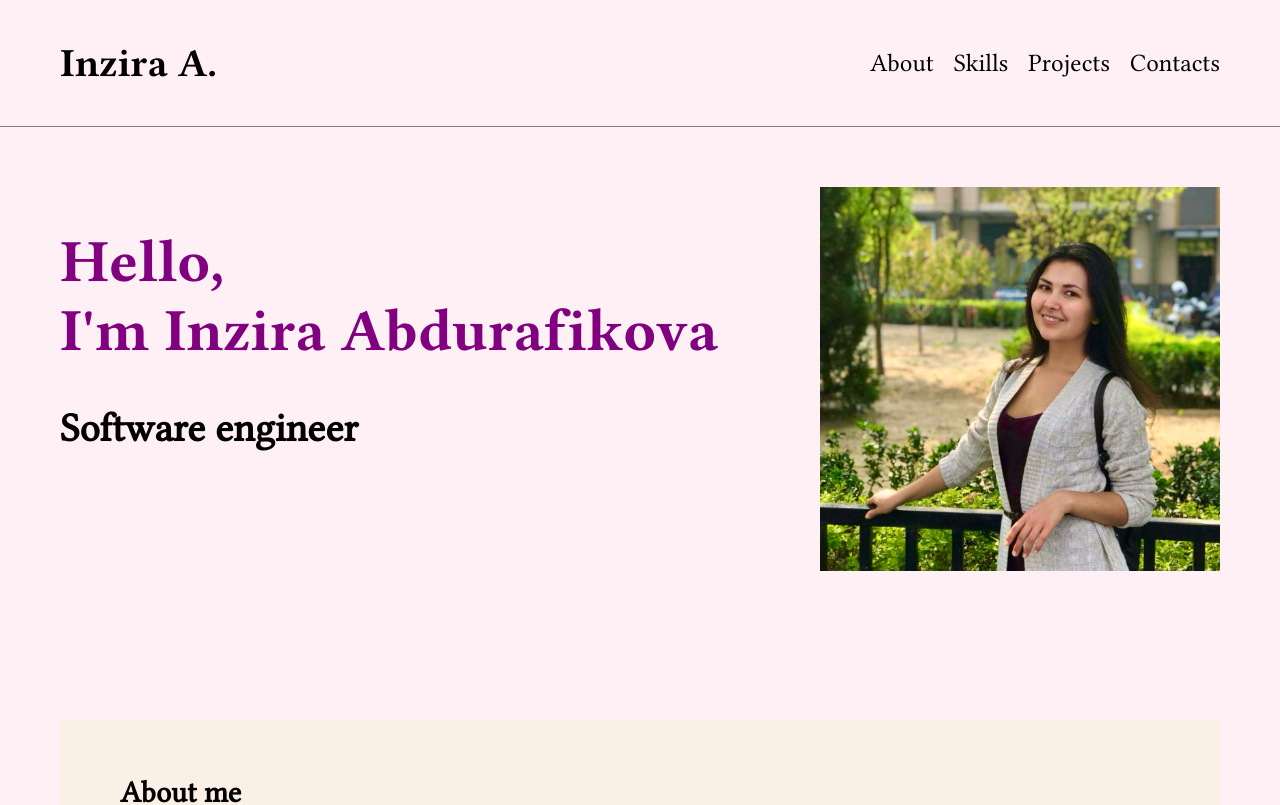
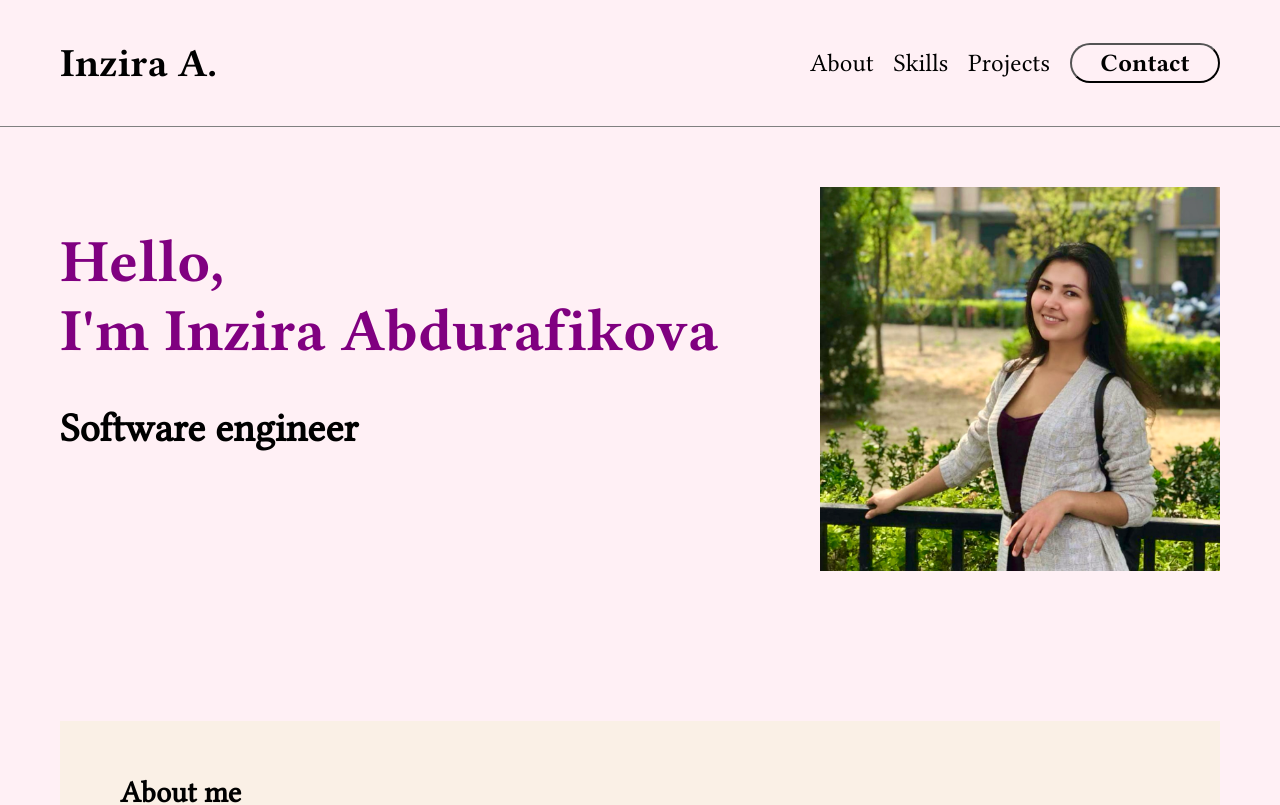
Before and after one commit to Inzira117/My-website, a React (Vite) app: page / in a window 1280 px wide. Shown: the top 805 px of the page. Built offline with nearby package versions, Linux system fonts and the light colour scheme.

Commit message:
Set up routing

```diff
--- a/package.json
+++ b/package.json
@@ -11,7 +11,8 @@
   },
   "dependencies": {
     "react": "^19.1.0",
-    "react-dom": "^19.1.0"
+    "react-dom": "^19.1.0",
+    "react-router-dom": "^7.8.1"
   },
   "devDependencies": {
     "@eslint/js": "^9.30.1",
--- a/src/components/App/App.jsx
+++ b/src/components/App/App.jsx
@@ -1,3 +1,4 @@
+import { BrowserRouter as Router, Routes, Route } from "react-router-dom";
 import "./App.css";
 import Header from "../Header/Header";
 import Footer from "../Footer/Footer";
@@ -5,13 +6,13 @@ import Main from "../Main/Main";
 
 function App() {
   return (
-    <>
+    <Router>
       <div className="page">
         <Header />
         <Main />
         <Footer />
       </div>
-    </>
+    </Router>
   );
 }
 
--- a/src/components/Header/Header.css
+++ b/src/components/Header/Header.css
@@ -5,12 +5,18 @@
   justify-content: space-between;
   align-items: center;
   border-bottom: 1px solid gray;
+  position: sticky;
+  top: 0;
+  z-index: 1000;
+  background: lavenderblush;
 }
 
 .header__logo {
   font-family: "LibertinusSerif-Bold";
   font-size: 40px;
   font-weight: bold;
+  text-decoration: none;
+  color: black;
 }
 
 .header__logo:hover {
@@ -21,6 +27,7 @@
 .header__nav {
   list-style: none;
   display: flex;
+  align-items: center;
   gap: 20px;
 }
 
@@ -37,3 +44,18 @@
   color: gray;
   transform: scale(1.1);
 }
+
+.header__button {
+  width: 150px;
+  height: 40px;
+  border-radius: 100px;
+  background-color: transparent;
+  font-family: "LibertinusSerif-Bold";
+  font-size: 25px;
+  cursor: pointer;
+}
+
+.header__button:hover {
+  background-color: gray;
+  transform: scale(1.1);
+}
--- a/src/components/Header/Header.jsx
+++ b/src/components/Header/Header.jsx
@@ -1,9 +1,12 @@
 import "./Header.css";
+import { Link } from "react-router-dom";
 
 export default function Header() {
   return (
     <header className="header">
-      <div className="header__logo">Inzira A.</div>
+      <a href="/" className="header__logo">
+        Inzira A.
+      </a>
       <nav className="header__nav">
         <a href="#about" className="header__nav-link">
           About
@@ -14,9 +17,8 @@ export default function Header() {
         <a href="#projects" className="header__nav-link">
           Projects
         </a>
-        <a href="#contacts" className="header__nav-link">
-          Contacts
-        </a>
+
+        <button className="header__button">Contact</button>
       </nav>
     </header>
   );
```
Also changed, not shown: 1 other file (tests, documents, lock files or other folders).
